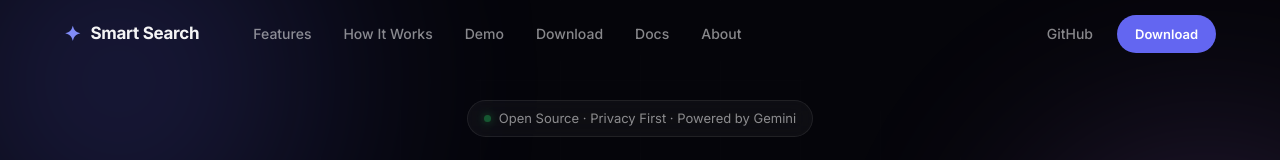
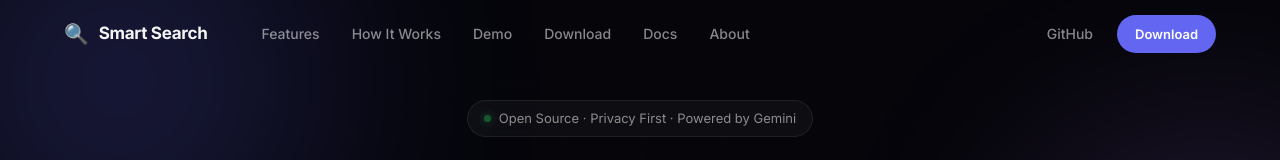
Before and after one commit to deepanmpc/SMART-SEARCH, a plain HTML site: page website/index.html in a window 1280 px wide. Shown: the top 160 px of the page. Drawn offline with Linux system fonts and the light colour scheme.

Commit message:
style: update branding to magnifier logo across app and site

```diff
--- a/website/index.html
+++ b/website/index.html
@@ -19,7 +19,7 @@
   <nav id="navbar">
     <div class="nav-inner">
       <a href="#" class="nav-logo">
-        <span class="logo-icon">✦</span>
+        <span class="logo-icon">🔍</span>
         <span class="logo-text">Smart Search</span>
       </a>
       <ul class="nav-links">
```
Also changed, not shown: launcher/assets/icon.png (added), launcher/icon.png (added).
